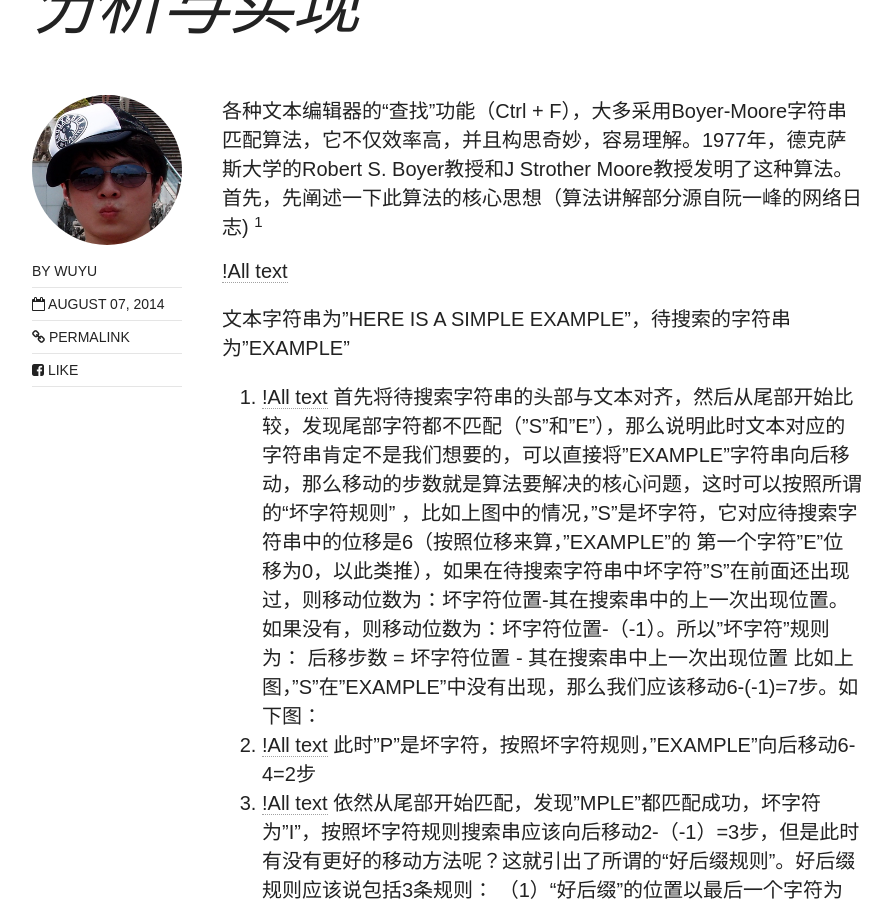
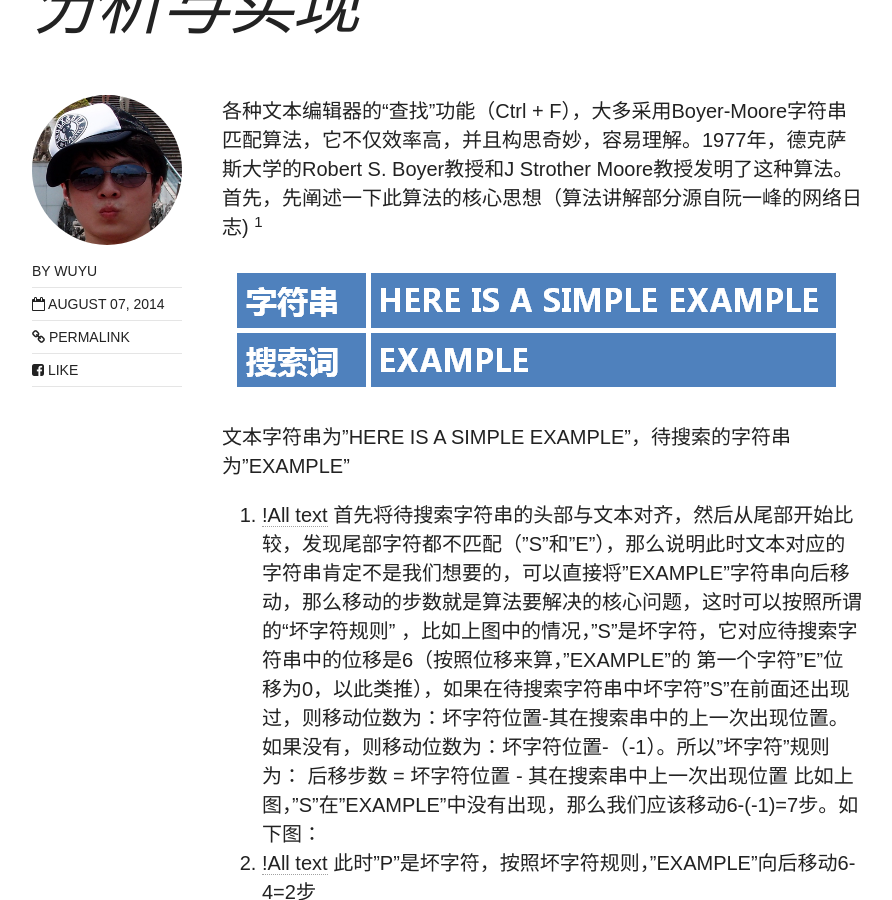
Before and after one commit to wuyu201321060203/wuyu201321060203.github.io, a Jekyll site: the page built from _posts/2014-08-07-Boyer-Moore.md, in a window 1280 px wide and 900 px high, scrolled down 840 px. Shown: the whole window, without its empty margins (128-1020 px from the left). Built offline with Jekyll 4.4.1, drawn with Linux system fonts in a browser that asks for light colours; nearby versions of some CDN libraries.

Commit message:
first post of Boyer-Moore

```diff
--- a/_posts/2014-08-07-Boyer-Moore.md
+++ b/_posts/2014-08-07-Boyer-Moore.md
@@ -17,7 +17,7 @@ share: true
 
 [^1]: <http://www.ruanyifeng.com/blog/2013/05/boyer-moore_string_search_algorithm.html>
 
-[!All text](/images/BM1.png)
+![alt text](/images/BM1.png)
 
 文本字符串为"HERE IS A SIMPLE EXAMPLE"，待搜索的字符串为"EXAMPLE"
 
```
